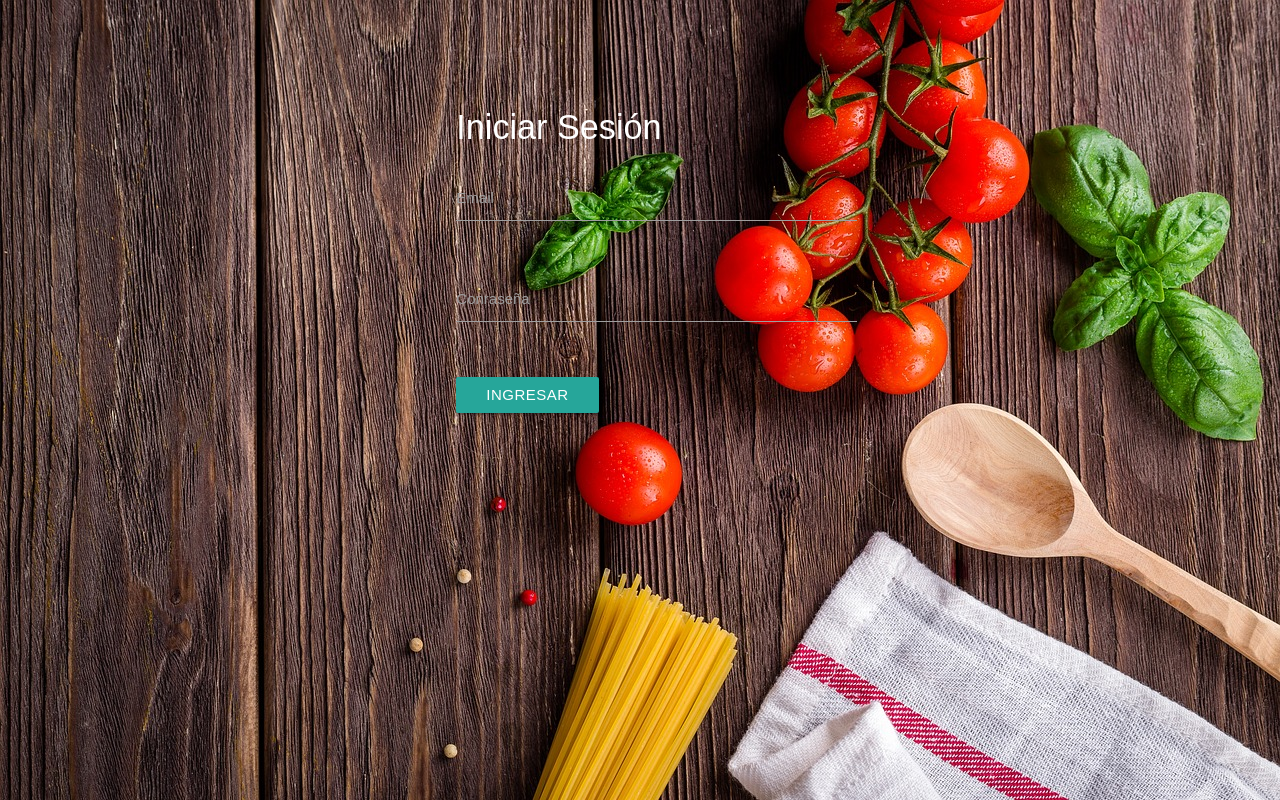
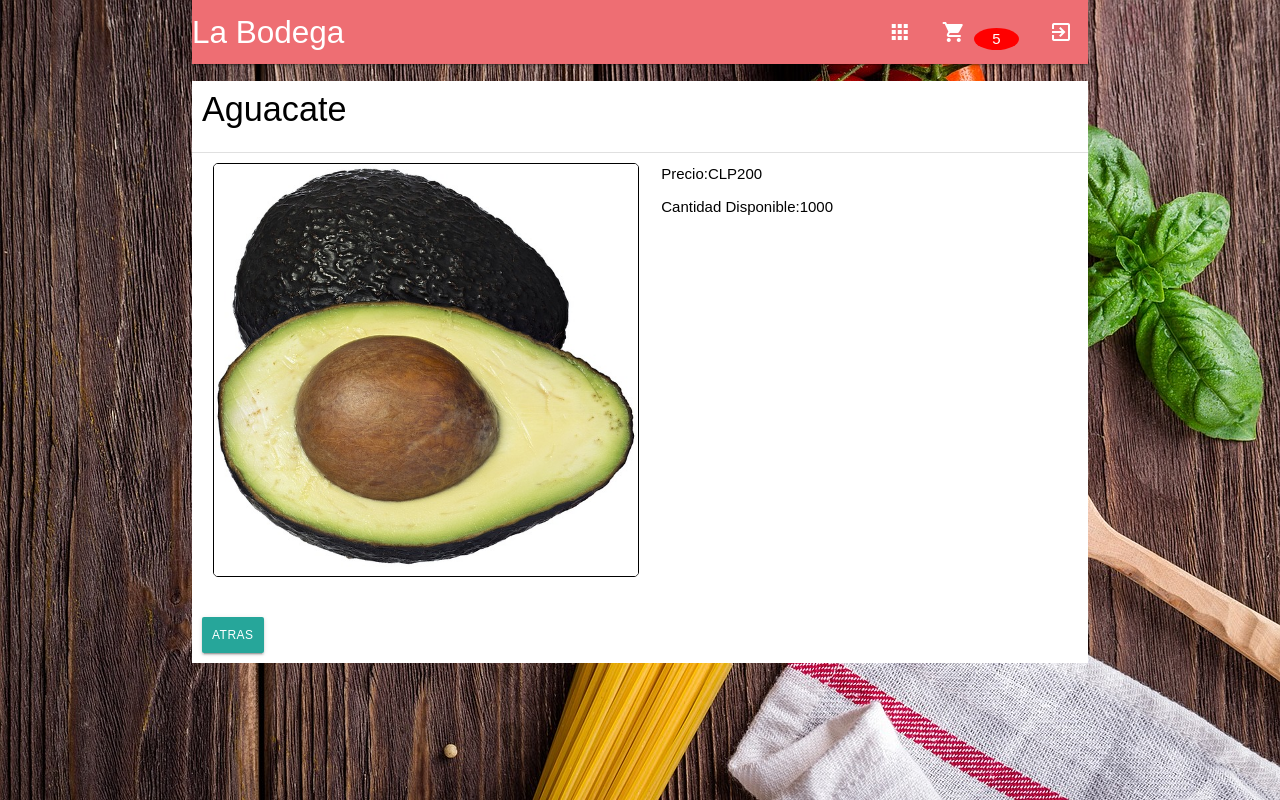
Before and after one commit to jasieltellez/tienda-alimentos-react, a React (Create React App) app: page /home/details in a window 1280 px wide. Built offline with nearby package versions, Linux system fonts and the light colour scheme.

Commit message:
vistas de componentes casi listas

```diff
--- a/package.json
+++ b/package.json
@@ -5,7 +5,7 @@
   "dependencies": {
     "react": "^16.0.0",
     "react-dom": "^16.0.0",
-    "react-router": "^4.2.0",
+    "react-router": "^3.0.2",
     "react-scripts": "1.0.14",
     "superagent": "^3.6.1"
   },
--- a/src/App.js
+++ b/src/App.js
@@ -26,7 +26,7 @@ class App extends Component {
               </div>
               <div className="row">
                 <div className="input-field col l4">
-                  <a className="btn " href="#" >Ingresar</a>
+                  <a className="btn " href="./home" >Ingresar</a>
                 </div>
               </div>
         </div>
--- /dev/null
+++ b/src/Catalogo.css
@@ -0,0 +1,27 @@
+.catalogo-container{
+  background-color: white!important;
+  margin-top: 20px!important;
+  padding-top: 20px!important;
+  color: black!important;
+}
+.search{
+  padding-right: 40px!important;
+}
+.btn{
+  padding-left: 2px !important;
+  padding-right: 2px !important;
+  font-size: 0.8rem!important;
+  margin: 2px!important;
+}
+.cantidad{
+  text-align: right!important;
+}
+.card{
+  margin: 10px!important;
+
+}
+.card-image img{
+  max-height: 100px !important;
+  width: auto!important;
+
+}
--- /dev/null
+++ b/src/Catalogo.jsx
@@ -0,0 +1,52 @@
+import React, { Component } from 'react';
+
+import './Catalogo.css';
+
+
+class Catalogo extends Component {
+  render() {
+    return (
+
+    <div className=" catalogo-container ">
+
+      <div className="row">
+        <div className="col l6">
+          <h5>Catálogo de Productos</h5>
+        </div>
+        <div className="col l3 offset-l3 search">
+          <label htmlFor="search-input" >¿Quá estás buscando?</label>
+          <input type="text" name="search-input"   placeholder="Buscar"/ >
+        </div>
+      </div>
+      <div className="divider"></div>
+
+      <div className=" row">
+        <div className="col l12">
+          <div className="card col l3" >
+            <div className="card-image">
+              <img className="col l12"src="/image/aguacate.jpg" alt="imagen"/>
+            </div>
+            <div className="col l12 card-content">
+              <h5>Aguacate</h5>
+              <p>Precio: CLP200</p>
+              <p>Disponibles: 1000</p>
+            </div>
+            <div className="col l12 card-action">
+              <a  className="btn col l5"type="button" name="aguacate" href="./home/details" >Ver mas</a>
+              <a className="btn col l5"type="button" name="aguacate">Añadir</a>
+              <input type="number" className="col l4 cantidad"  max="1000" min="1"/>
+
+            </div>
+          </div>
+
+        </div>
+
+      </div>
+    </div>
+
+
+    );
+  }
+}
+
+export default Catalogo;
--- /dev/null
+++ b/src/Details.css
@@ -0,0 +1,16 @@
+.details-container{
+  background-color: white!important;
+  color: black!important;
+}
+.details-container img{
+border: 1px solid black!important;
+border-radius: 5px!important;
+margin: 10px!important;
+padding: 0!important;
+}
+.details-container h4{
+  padding:  10px !important;
+}
+.details-container .btn{
+  margin: 10px!important;
+}
--- /dev/null
+++ b/src/Details.jsx
@@ -0,0 +1,31 @@
+import React, { Component } from 'react';
+
+import './Details.css';
+
+
+class Details extends Component {
+  render() {
+    return (
+    <div className=" details-container ">
+    <h4>Aguacate</h4>
+    <div className="divider"></div>
+      <div className="row">
+        <div className="col l12">
+          <div className="col l6">
+            <img className="col l12 responsive-img"src="/image/aguacate.jpg" alt="ag"/>
+          </div>
+          <div className="col l6">
+            <p>Precio:CLP200</p>
+            <p>Cantidad Disponible:1000</p>
+          </div>
+        </div>
+        </div>
+    <a href="../home" className="btn">Atras</a>
+    </div>
+
+
+    );
+  }
+}
+
+export default Details;
--- /dev/null
+++ b/src/Home.css
@@ -0,0 +1,10 @@
+.badge{
+background-color: red!important;
+color: white!important;
+border-radius: 100%!important;
+
+min-width: 1rem!important!important;
+}
+.material-icons{
+  display: inline!important;
+}
--- /dev/null
+++ b/src/Home.jsx
@@ -0,0 +1,34 @@
+import React, { Component } from 'react';
+
+import './Home.css';
+
+
+class Home extends Component {
+  render() {
+    return (
+
+    <div className="container">
+      <div className="nav-bar"  >
+      <nav>
+          <div className="nav-wrapper">
+            <a href="/home" className="brand-logo">La Bodega</a>
+            <ul id="nav-mobile" className="right hide-on-small-and-down">
+              <li><a href="/home"><i className="material-icons">apps</i></a></li>
+              <li><a href='../home/kart'><i className="material-icons">shopping_cart</i> <span  className="badge">5</span></a></li>
+              <li><a href="" ><i className="material-icons">exit_to_app</i></a></li>
+            </ul>
+          </div>
+        </nav>
+      </div>
+      <div  className="catalogo">
+      {this.props.children}
+      </div>
+
+    </div>
+
+
+    );
+  }
+}
+
+export default Home;
--- /dev/null
+++ b/src/Kart.css
@@ -0,0 +1,31 @@
+.details-container{
+  background-color: white;
+  color: black;
+}
+.details-container img{
+
+border-radius: 5px!important;
+margin: 10px!important;
+padding: 0!important;
+}
+.details-container h4{
+  padding:  10px !important;
+}
+
+
+td{
+  border: solid 1px gray!important;
+}
+.details-container p{
+  margin: 10px !important;
+}
+.btn{
+  padding-left: 10px !important;
+    padding-right: 10px !important;
+    font-size: 0.8rem!important;
+    margin: 0px!important;
+  }
+  table{
+    margin-bottom: 20px!important;
+      margin-top: 20px!important;
+  }
--- /dev/null
+++ b/src/Kart.jsx
@@ -0,0 +1,54 @@
+import React, { Component } from 'react';
+
+import './Kart.css';
+
+
+ class Kart extends Component {
+  render() {
+    return (
+    <div className=" details-container ">
+    <h4>Carrito de Compras</h4>
+    <div className="divider"></div>
+      <div className="row">
+        <div className="col l12">
+          <div className="col l6">
+            <table>
+              <tr >
+                <td>
+                  <div className="row">
+                    <div className="col l4">
+                      <img className="col l10"src="image/aguacate.jpg" alt=""/>
+
+                    </div>
+                    <div className="col l5">
+                      <p><strong>Aguacate</strong></p>
+                      <p><strong>Unidades: 10</strong></p>
+                    </div>
+                  </div>
+                  <p><strong>Subtotal: CLP2000</strong></p>
+                </td>
+
+
+              </tr>
+            </table>
+
+
+          </div>
+          <div className="col l6">
+            <h5>Total: CLP2000</h5>
+            <div className="row">
+                <a href="./home" className="btn">Cancelar</a>
+                <a  className="btn">Pagar</a>
+
+            </div>
+          </div>
+        </div>
+        </div>
+
+    </div>
+
+    );
+  }
+}
+
+export default Kart;
--- a/src/index.js
+++ b/src/index.js
@@ -2,7 +2,21 @@ import React from 'react';
 import ReactDOM from 'react-dom';
 import './index.css';
 import App from './App';
+import Home from './Home';
+import Details from './Details';
+import Catalogo from './Catalogo';
+import Kart from './Kart';
 import registerServiceWorker from './registerServiceWorker';
+import {Router,Route,IndexRoute} from 'react-router';
+import {browserHistory} from 'react-router'
 
-ReactDOM.render(<App />, document.getElementById('root'));
+ReactDOM.render(<Router history={browserHistory}>
+<Route path="/" component={App}/>
+<Route path="/home" component={Home}>
+  <IndexRoute component={Catalogo}/>
+  <Route path="/home/details" component={Details}/>
+  <Route path="/home/kart" component={Kart}/>
+</Route>
+  </Router>,
+  document.getElementById('root'));
 registerServiceWorker();
```
Also changed, not shown: 1 other file (tests, documents, lock files or other folders).
